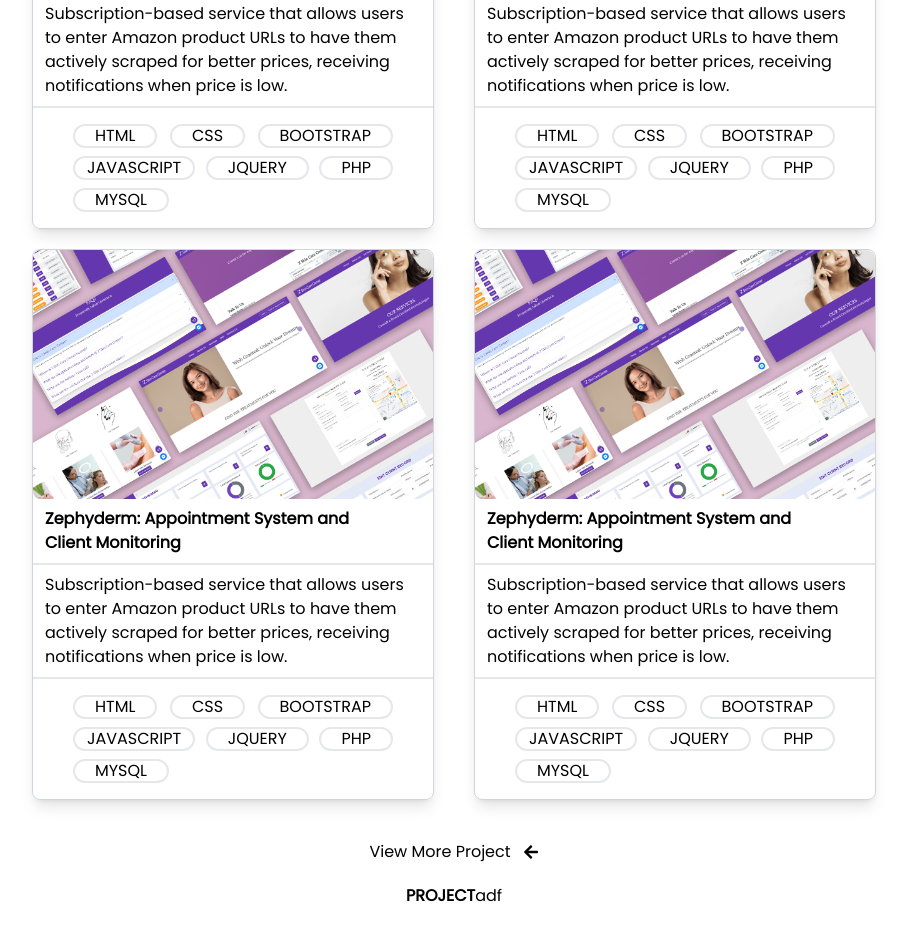
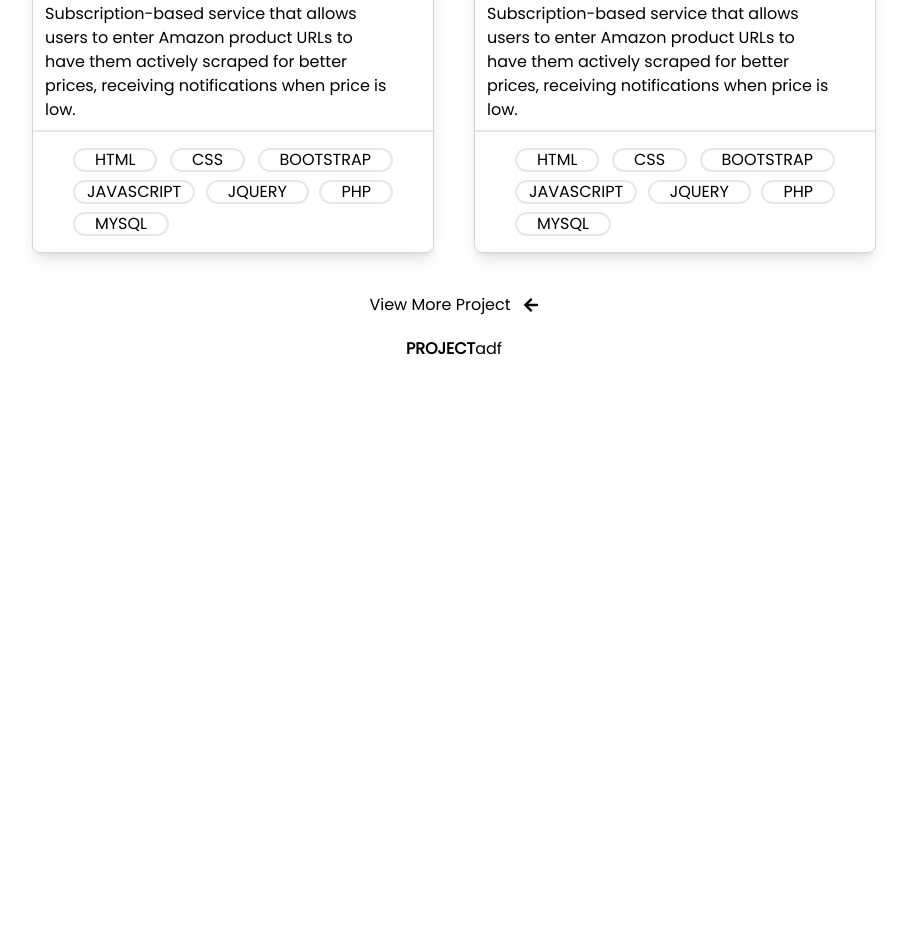
Before and after one commit to HydroKaido/Portfolio, a React (Vite) app: page /home in a window 1280 px wide. Shown: the part 960-1900 px from the top of the page, without its empty margins (186-1093 px from the left). After the commit the page ends 1361 px from the top, so only its background shows below. Built offline with nearby package versions, Linux system fonts and the light colour scheme.

Commit message:
(Fix) Width of Project Fix

```diff
--- a/src/page/Home/index.tsx
+++ b/src/page/Home/index.tsx
@@ -67,7 +67,7 @@
             <div className="card border border-gray-300 rounded-lg shadow-lg">
               <div></div>
               <div className="rounded-lg overflow-hidden">
-                <img src={Zephyderm} alt="" className="w-[400px] rounded-t-lg" />
+                <img src={Zephyderm} alt="" className="md:w-[400px] rounded-t-lg" />
               </div>
               <div className="border-b-2">
                 <div className="ms-3 my-2 font-bold">
@@ -81,8 +81,10 @@
 
               </div>
               <div className="border-b-2">
-                <div className="w-[370px] ms-3 my-2">
-                Subscription-based service that allows users to enter Amazon product URLs to have them actively scraped for better prices, receiving notifications when price is low.
+                <div className="md:w-[350px] ms-3 my-2">
+                Subscription-based service that allows users to enter Amazon
+                 product URLs to have them actively scraped for better prices,
+                  receiving notifications when price is low.
                 </div>
               </div>
 
@@ -106,7 +108,7 @@
             <div className="card border border-gray-300 rounded-lg shadow-lg">
               <div></div>
               <div className="rounded-lg overflow-hidden">
-                <img src={Zephyderm} alt="" className="w-[400px] rounded-t-lg" />
+                <img src={Zephyderm} alt="" className="md:w-[400px] rounded-t-lg" />
               </div>
               <div className="border-b-2">
                 <div className="ms-3 my-2 font-bold">
@@ -120,85 +122,7 @@
 
               </div>
               <div className="border-b-2">
-                <div className="w-[370px] ms-3 my-2">
-                Subscription-based service that allows users to enter Amazon product URLs to have them actively scraped for better prices, receiving notifications when price is low.
-                </div>
-              </div>
-
-              <div className="px-10 py-2 text-sm">
-                <div className="flex justify-between my-2">
-                  <h2 className="border-2 rounded-full text-center px-5 ">HTML</h2>
-                  <h2 className="border-2 rounded-full text-center px-5">CSS</h2>
-                  <h2 className="border-2 rounded-full text-center px-5">BOOTSTRAP</h2>
-
-                </div>
-                <div className="flex justify-between mb-2">
-                  <h2 className="border-2 rounded-full text-center px-3 ">JAVASCRIPT</h2>
-                  <h2 className="border-2 rounded-full text-center px-5">JQUERY</h2>
-                  <h2 className="border-2 rounded-full text-center px-5">PHP</h2>
-                </div>
-                <div className="flex justify-between my-2">
-                  <h2 className="border-2 rounded-full text-center px-5">MYSQL</h2>
-                </div>
-              </div>
-            </div>
-            <div className="card border border-gray-300 rounded-lg shadow-lg">
-              <div></div>
-              <div className="rounded-lg overflow-hidden">
-                <img src={Zephyderm} alt="" className="w-[400px] rounded-t-lg" />
-              </div>
-              <div className="border-b-2">
-                <div className="ms-3 my-2 font-bold">
-                  <div>
-                    Zephyderm: Appointment System and
-                  </div>
-                  <div>
-                    Client Monitoring
-                  </div>
-                </div>
-
-              </div>
-              <div className="border-b-2">
-                <div className="w-[370px] ms-3 my-2">
-                Subscription-based service that allows users to enter Amazon product URLs to have them actively scraped for better prices, receiving notifications when price is low.
-                </div>
-              </div>
-
-              <div className="px-10 py-2 text-sm">
-                <div className="flex justify-between my-2">
-                  <h2 className="border-2 rounded-full text-center px-5 ">HTML</h2>
-                  <h2 className="border-2 rounded-full text-center px-5">CSS</h2>
-                  <h2 className="border-2 rounded-full text-center px-5">BOOTSTRAP</h2>
-
-                </div>
-                <div className="flex justify-between mb-2">
-                  <h2 className="border-2 rounded-full text-center px-3 ">JAVASCRIPT</h2>
-                  <h2 className="border-2 rounded-full text-center px-5">JQUERY</h2>
-                  <h2 className="border-2 rounded-full text-center px-5">PHP</h2>
-                </div>
-                <div className="flex justify-between my-2">
-                  <h2 className="border-2 rounded-full text-center px-5">MYSQL</h2>
-                </div>
-              </div>
-            </div>
-            <div className="card border border-gray-300 rounded-lg shadow-lg">
-              <div></div>
-              <div className="rounded-lg overflow-hidden">
-                <img src={Zephyderm} alt="" className="w-[400px] rounded-t-lg" />
-              </div>
-              <div className="border-b-2">
-                <div className="ms-3 my-2 font-bold">
-                  <div>
-                    Zephyderm: Appointment System and
-                  </div>
-                  <div>
-                    Client Monitoring
-                  </div>
-                </div>
-
-              </div>
-              <div className="border-b-2">
-                <div className="w-[370px] ms-3 my-2">
+                <div className="md:w-[350px] ms-3 my-2">
                 Subscription-based service that allows users to enter Amazon product URLs to have them actively scraped for better prices, receiving notifications when price is low.
                 </div>
               </div>
```
